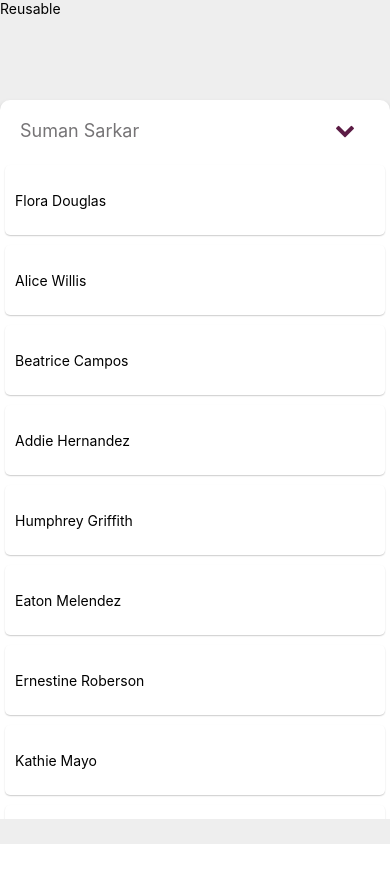
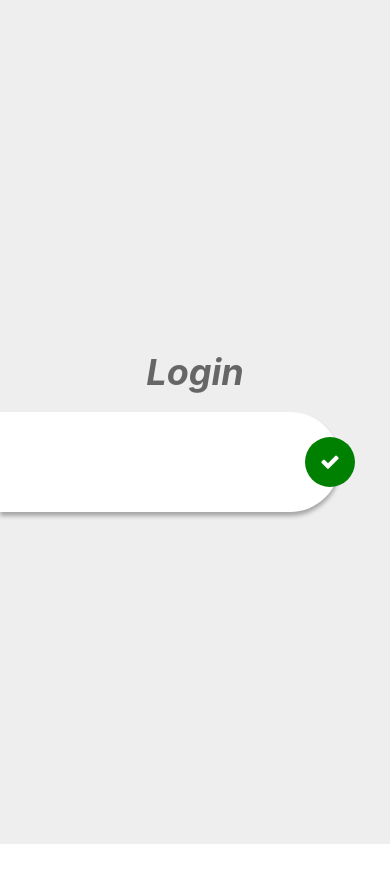
Before and after one commit to sumansarkarwd/rn-reusable, a React Native app: screen / in a window 390 px wide. Shown: the top 882 px of the page. After the commit the page ends 844 px from the top, so only its background shows below. Built offline with nearby package versions, Linux system fonts and the light colour scheme.

Commit message:
AuthForm Input in progress

```diff
--- a/App.js
+++ b/App.js
@@ -2,6 +2,8 @@ import React, {Component} from "react";
 import {View, Text} from "react-native";
 
 import Slider from "./src/components/Slider";
+import AuthFrom from "./src/components/AuthFrom";
+import IconInput from "./src/components/IconInput";
 
 class App extends Component {
 
@@ -49,8 +51,10 @@ class App extends Component {
   render() {
     return (
       <View style={{backgroundColor: '#eee', flex: 1}}>
-        <Text>Reusable</Text>
-        <Slider title='Suman Sarkar' data={this.state.data}/>
+        {/* <Slider title='Suman Sarkar' data={this.state.data}/> */}
+        <AuthFrom title="Login">
+          <IconInput />
+        </AuthFrom>
       </View>
     )
   }
--- /dev/null
+++ b/src/components/AuthFrom.js
@@ -0,0 +1,75 @@
+import React, {Component} from "react";
+import {View, Text, StyleSheet, Dimensions} from "react-native";
+import Icon from "react-native-vector-icons/FontAwesome";
+
+class AuthForm extends Component {
+    render() {
+        return (
+            <View style={styles.rootContainer}>
+                <View style={styles.titleCon}>
+                    <Text style={styles.titleStyle}>{this.props.title}</Text>
+                </View>
+                <View style={styles.formsCon}>
+                    {this.props.children}
+                    <View style={styles.submitButton}>
+                        <Icon name='check' size={20} color='#fff'/>
+                    </View>
+                </View>
+            </View>
+        )
+    }
+}
+
+const styles = StyleSheet.create({
+    rootContainer: {
+        flex: 1,
+        alignItems: 'center',
+        justifyContent: 'center',
+    },
+    titleCon: {
+        width: '100%',
+        height: 80,
+        flexDirection: 'row',
+        justifyContent: 'center',
+        alignItems: 'center',
+    },
+    titleStyle: {
+        fontSize: 36,
+        fontStyle: 'italic',
+        fontWeight: 'bold',
+        color: '#666',
+    },
+    formsCon: {
+        width: Dimensions.get('window').width - 50,
+        borderTopRightRadius: 300,
+        borderBottomEndRadius: 300,
+        backgroundColor: '#fff',
+        alignSelf: 'flex-start',
+        padding: 20,
+        minHeight: 100,
+        shadowColor: "#000",
+        shadowOffset: {
+            width: 0,
+            height: 4,
+        },
+        shadowOpacity: 0.30,
+        shadowRadius: 4.65,
+        elevation: 8,
+        flexDirection: 'column',
+        justifyContent: 'center',
+        alignItems: 'center',
+    },
+
+    submitButton: {
+        position: 'absolute',
+        backgroundColor: 'green',
+        right: -15,
+        height: 50,
+        width: 50,
+        justifyContent: 'center',
+        alignItems: 'center',
+        borderRadius: 30,
+    }
+});
+
+export default AuthForm;
--- /dev/null
+++ b/src/components/IconInput.js
@@ -0,0 +1,32 @@
+import React, {Component} from "react";
+import {View, Text, TextInput, StyleSheet} from "react-native";
+
+class IconInput extends Component {
+    render() {
+        return (
+            <View style={styles.rootContainer}>
+                <View style={styles.iconCon}>
+
+                </View>
+                <View style={styles.inputCon}>
+
+                </View>
+            </View>
+        );
+    }
+}
+
+const styles = StyleSheet.create({
+    rootContainer: {
+        flex: 1,
+        height: 60,
+    },
+    iconCon: {
+
+    },
+    inputCon: {
+
+    }
+});
+
+export default IconInput;
--- a/src/components/Slider.js
+++ b/src/components/Slider.js
@@ -17,7 +17,7 @@ class Slider extends Component {
       super(props);
 
       this.state = {
-          showSlideData: false,
+          showSlideData: true,
       }
       this.position = new Animated.ValueXY(0, Dimensions.get('window').height - 85);
   }
```
